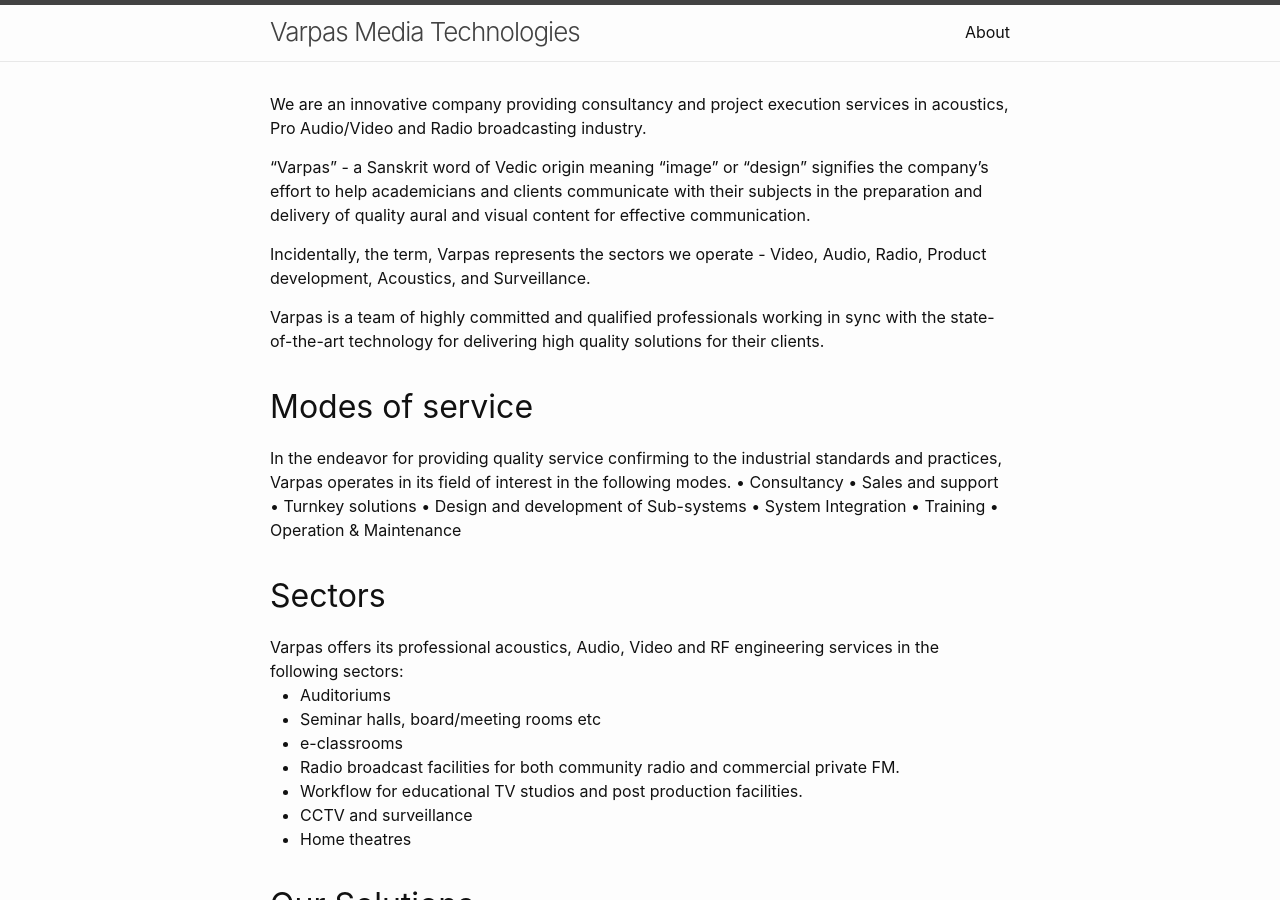
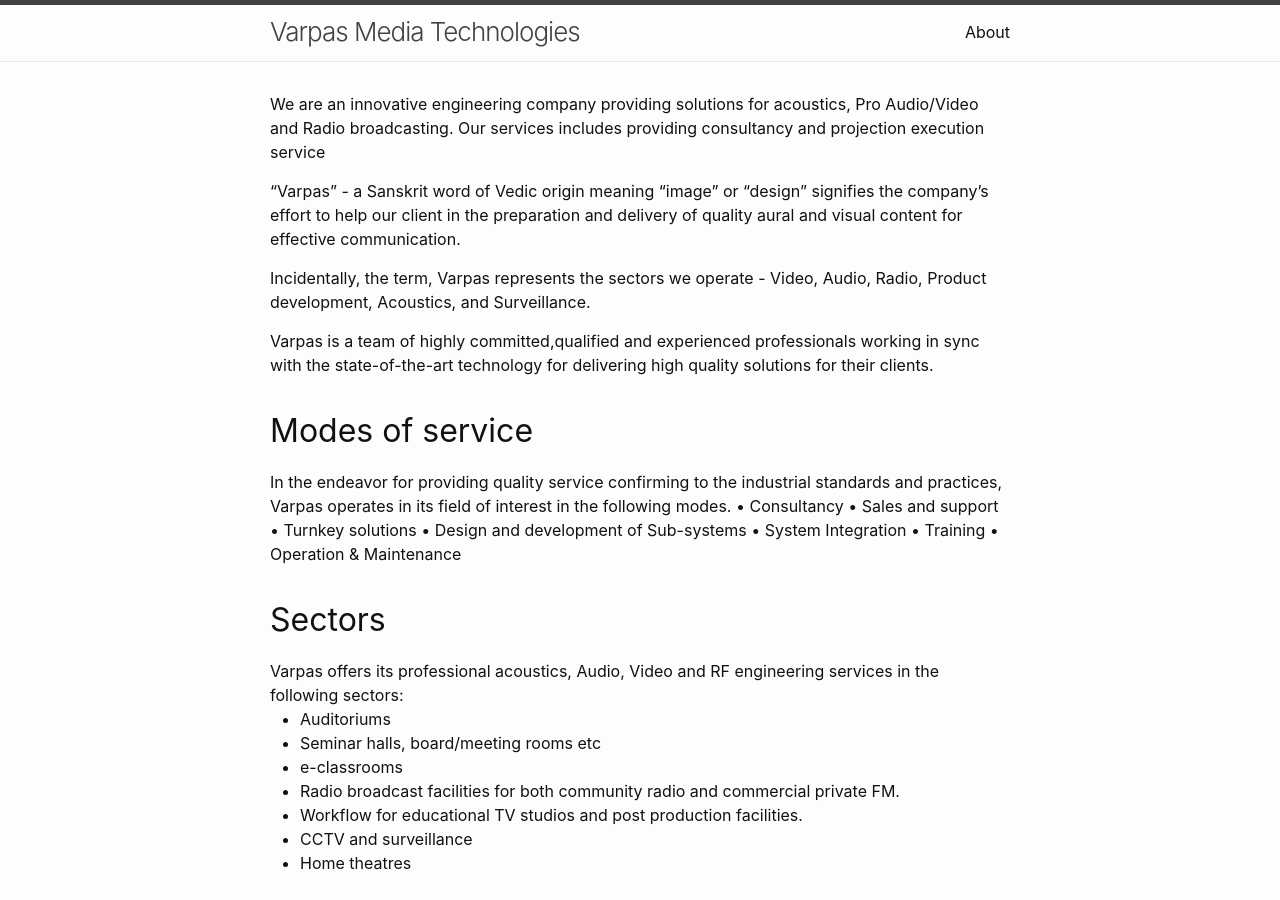
Before and after one commit to VarpasMedia/VarpasMedia.github.io, a Jekyll site: the page built from index.md, in a window 1280 px wide and 900 px high. Built offline with Jekyll 4.4.1, drawn with Linux system fonts in a browser that asks for light colours.

Commit message:
Update home.html

```diff
--- a/_layouts/home.html
+++ b/_layouts/home.html
@@ -8,16 +8,16 @@ layout: default
   {%- endif -%}
 
   <div class="post-content e-content">
-    <p>We are an innovative company providing consultancy and project execution services in acoustics, Pro Audio/Video and Radio broadcasting industry.</p>
+    <p>We are an innovative engineering company providing solutions for acoustics, Pro Audio/Video and Radio broadcasting. Our services includes providing
+          consultancy and projection execution service</p>
 
   <p>“Varpas” - a Sanskrit word of Vedic origin meaning “image”  or “design” signifies the company’s effort to
-    help academicians and clients communicate with their subjects in the preparation and delivery of quality
-    aural and visual content for effective communication.</p>
+    help our client in the preparation and delivery of quality aural and visual content for effective communication.</p>
 
   <p>Incidentally, the term, Varpas represents the sectors we operate - Video, Audio, Radio, Product development,
     Acoustics, and Surveillance.</p>
 
-  <p>Varpas is a team of highly committed and qualified professionals working in sync with the state-of-the-art
+  <p>Varpas is a team of highly committed,qualified and experienced professionals working in sync with the state-of-the-art
     technology for delivering high quality solutions for their clients.</p>
   </div>
 
```
